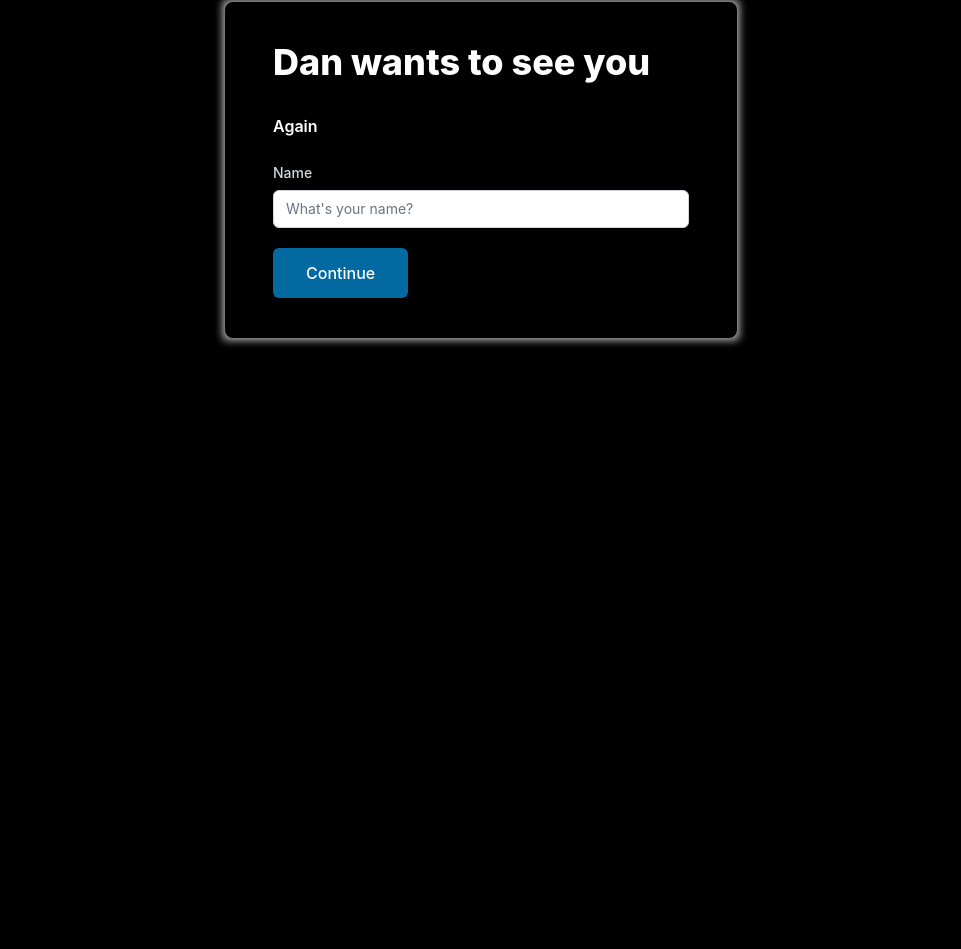
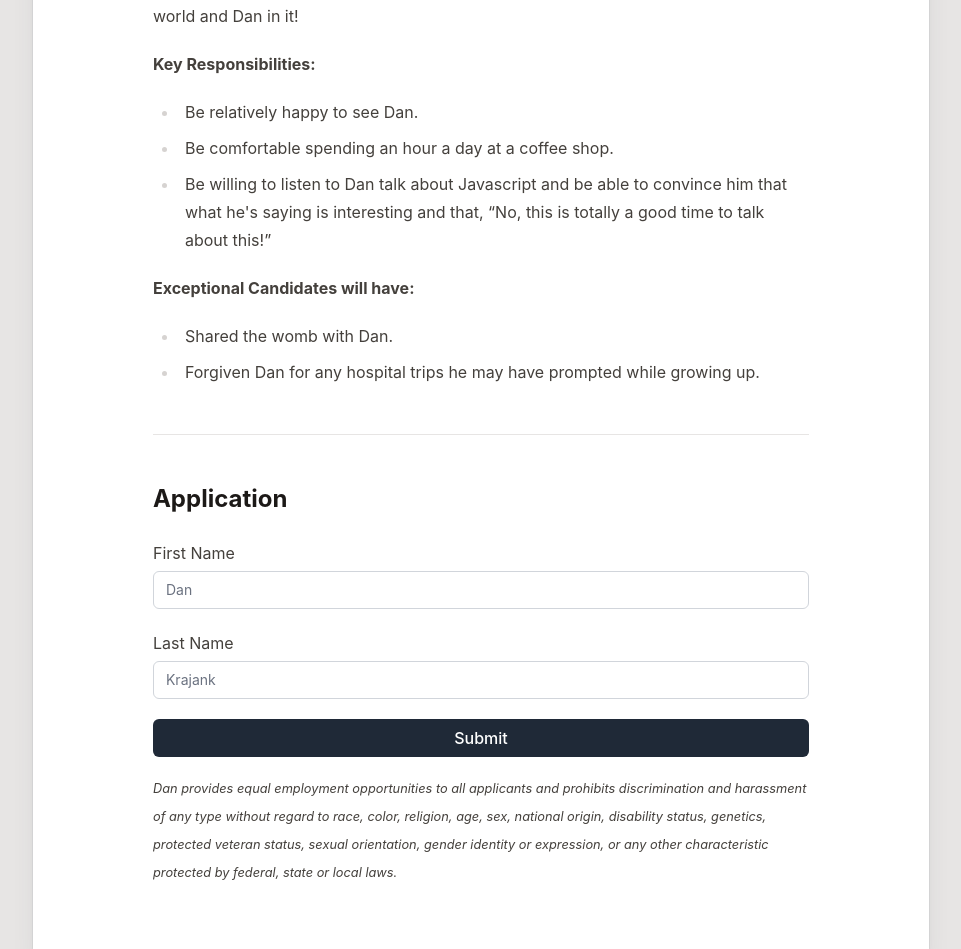
Before and after one commit to dankrajnak/dan-country-picker, a Next.js app: page / in a window 1280 px wide. Shown: the part 230-1179 px from the top of the page, without its empty margins (159-1120 px from the left). Before the commit the page ends 800 px from the top, so only its background shows below. Built offline with nearby package versions, Linux system fonts and the light colour scheme; no server answers.

Commit message:
Dan visitation application approach

```diff
--- a/src/components/WorldModel.tsx
+++ b/src/components/WorldModel.tsx
@@ -3,7 +3,7 @@ import React, { useEffect, useRef } from "react";
 import { useGLTF, useAnimations } from "@react-three/drei";
 import { GLTF } from "three-stdlib";
 
-const PATH = "/globeSmall/scene.gltf";
+export const WORLD_PATH = "/globeSmall/scene.gltf";
 
 type GLTFResult = GLTF & {
   nodes: {
@@ -23,7 +23,7 @@ export default function WorldModel({
   ...props
 }: JSX.IntrinsicElements["group"]) {
   const group = useRef<THREE.Group>(null);
-  const { nodes, materials, animations } = useGLTF(PATH) as GLTFResult;
+  const { nodes, materials, animations } = useGLTF(WORLD_PATH) as GLTFResult;
   const { actions } = useAnimations<any>(animations, group);
   useEffect(() => {
     // @ts-ignore
@@ -76,4 +76,6 @@ export default function WorldModel({
   );
 }
 
-useGLTF.preload(PATH);
+export const preload = () => {
+  /*#__PURE__*/ useGLTF.preload(WORLD_PATH);
+};
--- a/src/countries.ts
+++ b/src/countries.ts
@@ -110,4 +110,13 @@ const COUNTRIES = {
   },
 };
 
+export const getRandomCountry = (except?: string) => {
+  const countries = Object.keys(COUNTRIES);
+  let selected;
+  do {
+    selected = countries[Math.floor(Math.random() * countries.length)];
+  } while (except != null && except === selected);
+  return selected;
+};
+
 export default COUNTRIES;
--- a/src/pages/_app.tsx
+++ b/src/pages/_app.tsx
@@ -6,7 +6,7 @@ import { DefaultSeo } from "next-seo";
 function MyApp({ Component, pageProps }: AppProps) {
   return (
     <RecoilRoot>
-      <DefaultSeo title="Visit Dan" />
+      <DefaultSeo title="Dan Visitation" />
       <Component {...pageProps} />
     </RecoilRoot>
   );
--- /dev/null
+++ b/src/pages/_document.tsx
@@ -0,0 +1,24 @@
+import { Html, Head, Main, NextScript } from "next/document";
+
+export default function Document() {
+  return (
+    <Html>
+      <Head>
+        <link rel="preconnect" href="https://fonts.googleapis.com" />
+        <link
+          rel="preconnect"
+          href="https://fonts.gstatic.com"
+          crossOrigin="true"
+        />
+        <link
+          href="https://fonts.googleapis.com/css2?family=EB+Garamond:wght@400;500&family=Merriweather&family=Nanum+Myeongjo&family=Playfair+Display&family=Noto+Serif&display=swap"
+          rel="stylesheet"
+        />
+      </Head>
+      <body>
+        <Main />
+        <NextScript />
+      </body>
+    </Html>
+  );
+}
--- a/src/pages/index.tsx
+++ b/src/pages/index.tsx
@@ -1,79 +1,140 @@
+import { useGLTF } from "@react-three/drei";
 import type { NextPage } from "next";
 import Link from "next/link";
-import { useRef } from "react";
+import { forwardRef } from "react";
+import {
+  ButtonHTMLAttributes,
+  DetailedHTMLProps,
+  MutableRefObject,
+  PropsWithChildren,
+  RefObject,
+  useId,
+  useRef,
+} from "react";
 import { useRecoilState } from "recoil";
 import CURRENT_USER_ATOM from "../atoms/currentUser.atom";
+import { WORLD_PATH } from "../components/WorldModel";
+
+import { getRandomCountry } from "../countries";
 import useDiscount from "../hooks/useDiscount";
-import { getRandomCountry } from "./world/[country]";
+
+const Button = (
+  props: DetailedHTMLProps<
+    ButtonHTMLAttributes<HTMLButtonElement>,
+    HTMLButtonElement
+  >
+) => (
+  <button
+    {...props}
+    className="inline-block mt-5 text-center border border-transparent rounded-md py-1 px-2 font-medium text-white bg-gray-800"
+  >
+    {props.children}
+  </button>
+);
+
+// eslint-disable-next-line react/display-name
+const Input = forwardRef<
+  HTMLInputElement,
+  { label: string; placeHolder: string }
+>(({ label, placeHolder }, ref) => {
+  const id = useId();
+  return (
+    <div>
+      <label htmlFor={id}>{label}</label>
+      <div className="mt-1 relative rounded-md">
+        <input
+          id={id}
+          type="text"
+          autoComplete="off"
+          ref={ref}
+          className="focus:ring-gray-700 text-black focus:border-gray-700 block w-full pr-12 sm:text-sm border-gray-300 rounded-md"
+          placeholder={placeHolder}
+        />
+      </div>
+    </div>
+  );
+});
 
 const Home: NextPage = () => {
   const [currentUser, setCurrentUser] = useRecoilState(CURRENT_USER_ATOM);
   const inputRef = useRef<HTMLInputElement>(null);
   const discount = useDiscount();
   return (
-    <>
-      <div className="grid h-screen place-items-center  ">
-        <div className="relative group w-2/5">
-          <div className="absolute -inset-0.5 bg-gradient-to-r bg-white rounded blur-sm opacity-75"></div>
-          <div className="relative px-12 py-10 bg-black rounded-lg">
-            <article className="prose prose-invert">
-              <h1 className="h1">Dan wants to see you</h1>
-              <h4>Again</h4>
-              {/* <p>Why isn't this working?</p> */}
+    <div className="relative bg-white w-full px-6 mt-10 pt-12 shadow-xl shadow-slate-700/10 ring-1 ring-gray-900/5 md:max-w-3xl md:mx-auto lg:max-w-4xl lg:pt-16 lg:pb-16 ">
+      <article className="prose prose-stone max-w-prose mx-auto">
+        <h1 className="text-center">Application for Dan Visitation</h1>
+        <p>
+          We&apos;re looking for enthusiastic travellers to join Dan on his trip
+          around the world. Do you have a love of travel and/or Dan? Join us in
+          this exciting opportunity to see the world and Dan in it!
+        </p>
 
-              <div className="mt-5">
-                <label className="text-sm font-medium  ">Name</label>
-                <div className="mt-1 relative rounded-md">
-                  <input
-                    type="text"
-                    name="name"
+        <div className="font-bold">Key Responsibilities:</div>
+        <ul>
+          <li>Be relatively happy to see Dan.</li>
+          <li>Be comfortable spending an hour a day at a coffee shop.</li>
+          <li>
+            Be willing to listen to Dan talk about Javascript and be able to
+            convince him that what he&apos;s saying is interesting and that,
+            &ldquo;No, this is totally a good time to talk about this!&rdquo;
+          </li>
+        </ul>
+        <p className="font-bold">Exceptional Candidates will have:</p>
+        <ul>
+          <li>Shared the womb with Dan.</li>
+          <li>
+            Forgiven Dan for any hospital trips he may have prompted while
+            growing up.
+          </li>
+        </ul>
+
+        <hr />
+        <h2>Application</h2>
+
+        <form
           autoComplete="off"
-                    ref={inputRef}
-                    className="focus:ring-gray-700 text-black focus:border-gray-700 block w-full pr-12 sm:text-sm border-gray-300 rounded-md"
-                    placeholder="What's your name?"
-                  />
-                </div>
-              </div>
-            </article>
-
-            {!currentUser && (
-              <button
-                onClick={() => {
+          className="flex flex-col space-y-5"
+          onSubmit={(e) => {
+            e.preventDefault();
+            e.stopPropagation();
+            console.log("asdf");
             const name = inputRef.current?.value;
             if (name) {
               setCurrentUser({ name });
             }
           }}
-                className="inline-block mt-5 text-center border border-transparent rounded-md py-3 px-8 font-medium text-white bg-sky-700 hover:bg-sky-900"
         >
-                Continue
-              </button>
-            )}
+          <Input placeHolder="Dan" label="First Name" ref={inputRef} />
+          <Input placeHolder="Krajank" label="Last Name" />
+          {!currentUser && <Button type="submit">Submit</Button>}
+        </form>
 
         {currentUser && (
           <div>
             Alright, cool. You&apos;re {currentUser.name}.
             {!!discount && <div> You have a {discount} discount.</div>}
             <Link href={"/world/" + getRandomCountry()}>
-                  <a
-                    onClick={() => {
-                      const name = inputRef.current?.value;
-                      if (name) {
-                        setCurrentUser({ name });
-                      }
-                    }}
-                    className="inline-block mt-5 text-center bg-gradient-to-r from-pink-400 to-purple-600 border border-transparent rounded-md py-3 px-8 font-medium text-white hover:bg-indigo-700"
-                  >
+              <a className="inline-block mt-5 text-center border border-transparent rounded-md py-1 px-2 font-medium text-white bg-gray-800">
                 Continue
               </a>
             </Link>
           </div>
         )}
+        <div className="mt-4">
+          <small className=" italic">
+            Dan provides equal employment opportunities to all applicants and
+            prohibits discrimination and harassment of any type without regard
+            to race, color, religion, age, sex, national origin, disability
+            status, genetics, protected veteran status, sexual orientation,
+            gender identity or expression, or any other characteristic protected
+            by federal, state or local laws.
+          </small>
         </div>
+      </article>
     </div>
-      </div>
-    </>
   );
 };
 
+useGLTF.preload(WORLD_PATH);
+
 export default Home;
--- a/src/pages/world/[country].tsx
+++ b/src/pages/world/[country].tsx
@@ -8,7 +8,7 @@ import {
 import useDiscount from "../../hooks/useDiscount";
 import { Suspense } from "react";
 import Globe from "../../components/Globe";
-import COUNTRIES, { type Country } from "../../countries";
+import COUNTRIES, { getRandomCountry, type Country } from "../../countries";
 import Link from "next/link";
 
 type Airport = {
@@ -24,15 +24,6 @@ type FlightInfo = {
   comeHomeDate: string;
 };
 
-export const getRandomCountry = (except?: string) => {
-  const countries = Object.keys(COUNTRIES);
-  let selected;
-  do {
-    selected = countries[Math.floor(Math.random() * countries.length)];
-  } while (except != null && except === selected);
-  return selected;
-};
-
 const Country = ({
   country,
   flightInfo,
@@ -40,6 +31,13 @@ const Country = ({
 }: InferGetStaticPropsType<typeof getStaticProps>) => {
   return (
     <>
+      <style global>
+        {`
+        body {
+          background-color: black !important;
+        }
+      `}
+      </style>
       <Suspense fallback={null}>
         {
           <div className="fixed h-full w-full">
@@ -161,7 +159,7 @@ export const getStaticProps = async (context: GetStaticPropsContext) => {
   // @ts-ignore
   const country: Country = COUNTRIES[context.params?.country];
 
-  const isDev = process.env.NODE_ENV === "development";
+  const isDev = process.env.NODE_ENV === "development" || true;
 
   let flightInfo: FlightInfo | null = null;
   if (isDev) {
--- a/src/styles/globals.css
+++ b/src/styles/globals.css
@@ -3,5 +3,5 @@
 @tailwind utilities;
 
 body {
-   @apply bg-black;
+   @apply bg-stone-200;
 }
--- a/tailwind.config.js
+++ b/tailwind.config.js
@@ -17,6 +17,14 @@ module.exports = {
   theme: {
     fontFamily: {
       sans: baseSansFonts,
+      serif: [
+        // "Merriweather",
+        // "Nanum Myeongjo",
+        // "Playfair Display",
+        // "EB Garamond",
+        "Noto Serif",
+        "sans-serif",
+      ],
     },
   },
   plugins: [require("@tailwindcss/typography"), require("@tailwindcss/forms")],
```
Lines whose indentation alone changed are shown as unchanged.
